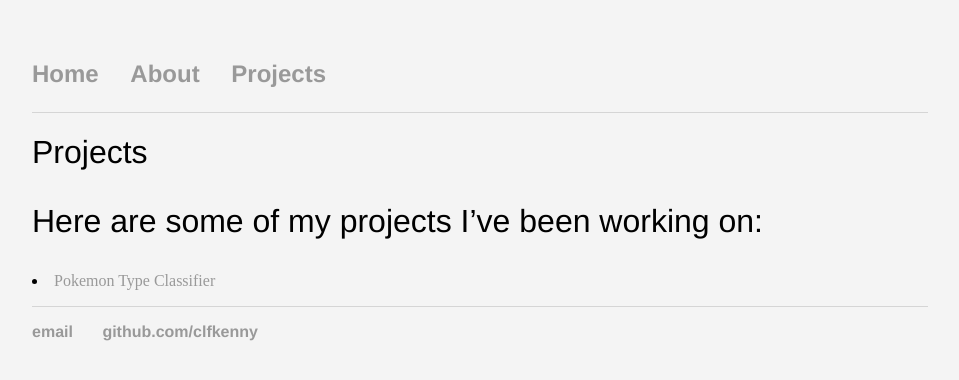
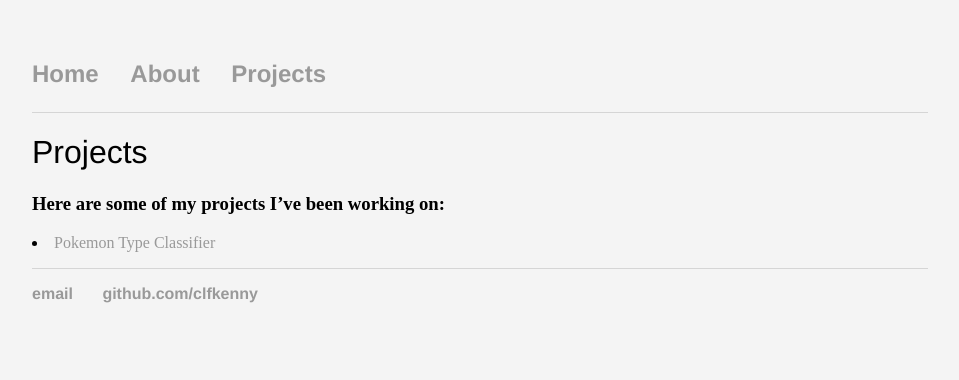
Before and after one commit to clfkenny/clfkenny.github.io, a Jekyll site: the page built from projects/index.md, in a window 1280 px wide. Shown: the top 380 px of the page, without its empty margins (160-1119 px from the left). Built offline with Jekyll 4.4.1, drawn with Linux system fonts in a browser that asks for light colours.

Commit message:
Update main.css

```diff
--- a/css/main.css
+++ b/css/main.css
@@ -28,11 +28,6 @@ h1 {
     font-family:'Helvetica', 'Arial', 'Sans-Serif';
     font-weight: normal;
 }
-h3 {
-    font-size: 2em;
-    font-family:'Helvetica', 'Arial', 'Sans-Serif';
-    font-weight: normal;
-}
 p {
     font-size: 1em;
     line-height: 1.4em;
```
